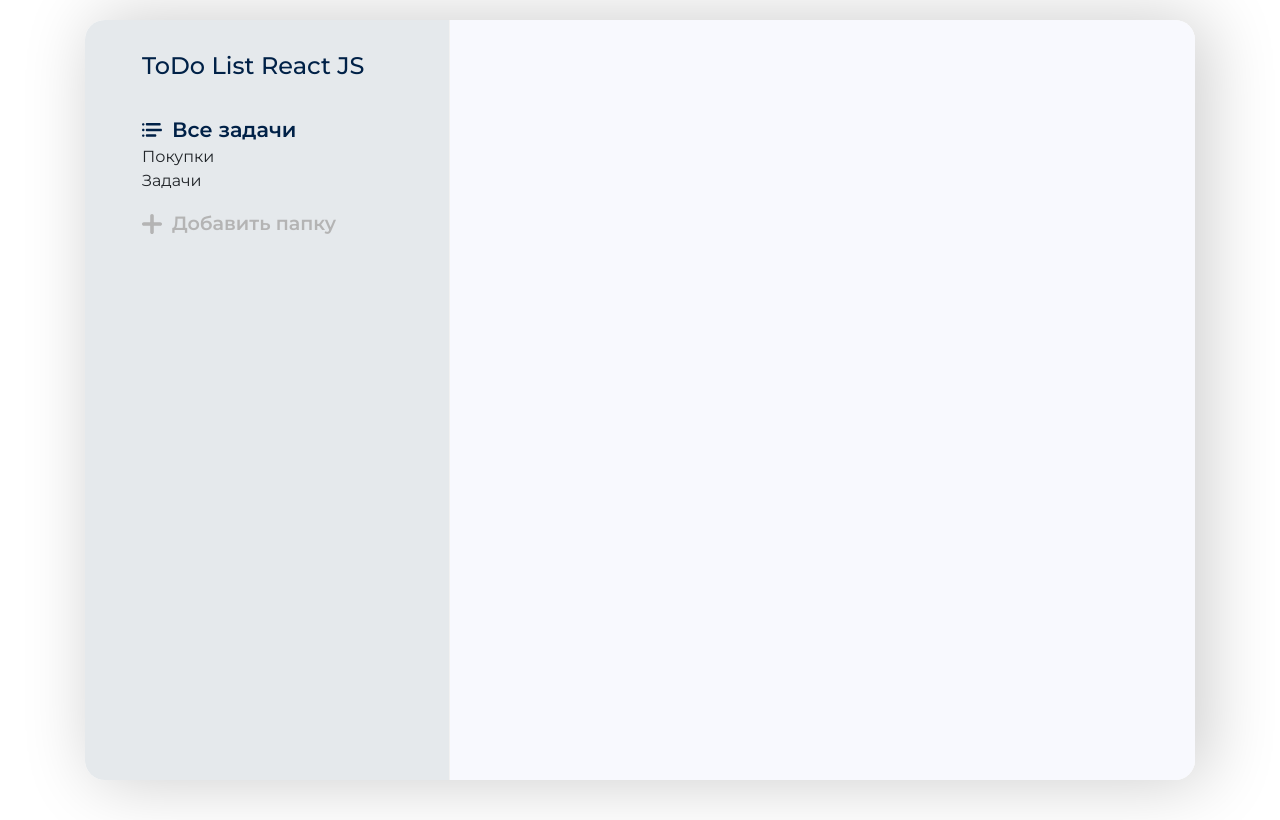
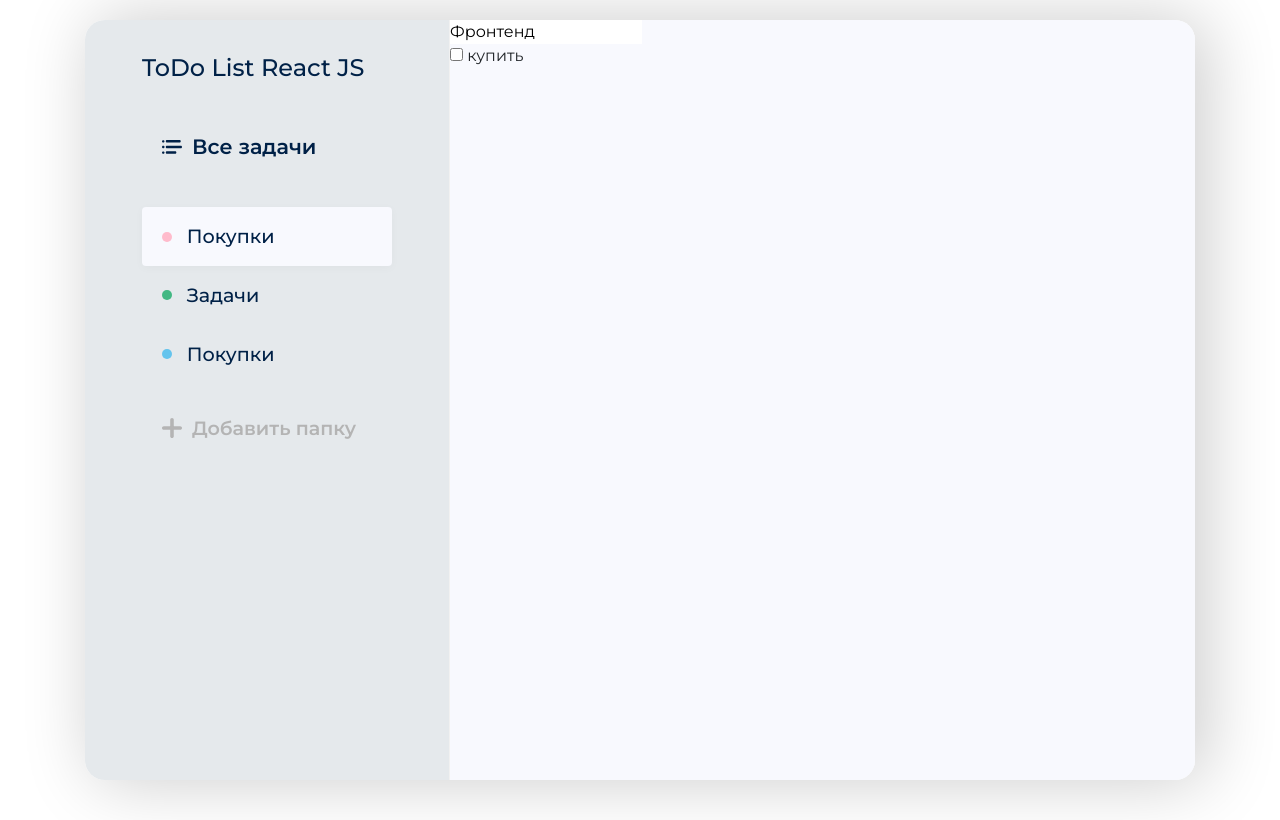
Before and after one commit to shuckin2017/ToDoList_ReactJS, a website: page src/index.html in a window 1280 px wide. Drawn offline with nearby package versions, Linux system fonts and the light colour scheme.

Commit message:
Сверстано меню [JSD-104]

```diff
--- a/src/index.html
+++ b/src/index.html
@@ -14,36 +14,79 @@
 <body>
    <div class="wrapper">
        <div class="container-xl">
-           <div class="wrapper-inner">
+           <div class="main-wrapper">
                 <div class="row d-md-flex">
                     <div class="col-xl-4 col-lg-4 col-md-12 pr-0">
-                        <div class="navbar-app inner">
-                            <div class="navbar-app__header">
-                                <span class="navbar-app__title">ToDo List React JS</span>
+
+                        <aside class="sidebar-app">
+                            <div class="sidebar-app__header inner">
+                                <span class="sidebar-app__title">ToDo List React JS</span>
                             </div>
-                            <div class="navbar-app__main">
-                                <button class="navbar-app__btn">
+                            <div class="sidebar-app__main inner">
+                                <div class="sidebar-app__button">
+                                    <button class="sidebar-app__btn">
                                         <svg class="icon svg">
                                             <use xlink:href="#list-text" />
                                         </svg>
-                                    <span class="navbar-app__all-task">Все задачи</span>
+                                        <span class="sidebar-app__all-task">Все задачи</span>
                                     </button>
                                 </div>
-                            <ul class="navbar-app__list">
-                                <li class="navbar-app__item">Покупки</li>
-                                <li class="navbar-app__item">Задачи</li>
+                                <ul class="sidebar-app__list app-list">
+                                    <li class="sidebar-app__item app-item app-item-red app-item-active">
+                                        <span class="app-item__title">Покупки</span>
+                                        <svg class="icon svg-item">
+                                            <use xlink:href="#add" />
+                                        </svg>
+                                    </li>
+                                    <li class="sidebar-app__item app-item app-item-green">
+                                        <span class="app-item__title">Задачи</span>
+                                        <svg class="icon svg-item">
+                                            <use xlink:href="#add" />
+                                        </svg>
+                                    </li>
+                                    <li class="sidebar-app__item app-item app-item-blue">
+                                        <span class="app-item__title">Покупки</span>
+                                        <svg class="icon svg-item">
+                                            <use xlink:href="#add" />
+                                        </svg>
+                                    </li>
+
                                 </ul>
-                            <div class="navbar-app__add">
+                            </div>
+                            <div class="sidebar-app__footer app-footer">
+                                <button class="app-footer__btn">
                                     <svg class="icon svg">
                                         <use xlink:href="#add" />
                                     </svg>
-                                <span class="navbar-app__add-task">Добавить папку</span>
+                                    <span class="app-footer__add-task">Добавить папку</span>
+                                </button>
+                            </div>
+                        </aside>
+                    </div>
+
+                    <div class="col-xl-8 col-lg-8 col-md-12 pl-0">
+                        <main class="main-app">
+                            <div class="main-app__hidden-task hidden-task" hidden>
+                                <span class="hidden-task__title">Задачи отсутствуют</span>
+                            </div>
+                            <div class="main-app__content">
+                                <div class="main-app__header">
+                                    <div class="main-app__title-block title-group-task">
+                                        <input class="title-group-task__name" value="Фронтенд"/>
+                                    </div>
+                                    <div class="main-app__task-list">
+                                        <ul class="main-app__list">
+                                           <li class="main-app__task-item task-item">
+                                               <input class="task-item__checkbox" type="checkbox" name="" id="task-item">
+                                               <label class="task-item__name" for="task-item"> купить</label>
+                                           </li>
+                                        </ul>
+                                    </div>
+                                    <div class="main-app__add-task">
+
                                     </div>
                                 </div>
                             </div>
-                    <div class="col-xl-8 col-lg-8 col-md-12 pl-0">
-                        <main class="main-app inner">
-
                         </main>
                     </div>
                 </div>
--- a/src/sass/base/_vars.scss
+++ b/src/sass/base/_vars.scss
@@ -8,4 +8,4 @@ $grey-color: #F2F2F2;
 $dark-grey-color: #B4B4B4;
 
 $boxshadow: 10px 0px 70px 2px rgba(0, 0, 0, 0.2);
-$transition: .3s all ease;
+$transition: .2s all ease;
--- a/src/sass/blocks/_main.scss
+++ b/src/sass/blocks/_main.scss
@@ -0,0 +1,85 @@
+.main-app {
+  font-family: $fontfamily;
+
+  // .main-app__hidden-task
+
+  &__hidden-task {
+
+  }
+}
+.hidden-task {
+  width: 100%;
+  height: 100%;
+  display: flex;
+  align-items: center;
+  justify-content: center;
+  &__title {
+    font-size: 2.2rem;
+    font-weight: 600;
+
+    color: $dark-grey-color;
+  }
+
+  // .main-app__content
+
+  &__content {
+    width: 100%;
+    height: 100%;
+  }
+
+  // .main-app__header
+
+  &__header {
+
+  }
+
+  // .main-app__title-block
+
+  &__title-block {
+    display: flex;
+    align-items: center;
+    justify-content: center;
+  }
+
+  // .main-app__task-list
+
+  &__task-list {
+  }
+
+  // .main-app__list
+
+  &__list {
+  }
+
+  // .main-app__task-item
+
+  &__task-item {
+  }
+
+  // .main-app__add-task
+
+  &__add-task {
+  }
+}
+
+.title-group-task {
+
+  // .title-group-task__name
+
+  &__name {
+    display: block;
+  }
+}
+.task-item {
+
+  // .task-item__checkbox
+
+  &__checkbox {
+  }
+
+  // .task-item__name
+
+  &__name {
+
+  }
+}
--- a/src/sass/blocks/_navbar.scss
+++ /dev/null
@@ -1,69 +0,0 @@
-.navbar-app {
-
-  // .navbar-app__header
-
-  &__header {
-    margin-bottom: 30px;
-  }
-
-  // .navbar-app__main
-
-  &__title {
-    font-size: 1.5rem;
-    font-weight: 500;
-    color: $primary-color;
-  }
-
-
-  &__main {
-
-
-  }
-
-  &__btn {
-    display: flex;
-    align-items: center;
-
-    color: $primary-color;
-    &:hover{
-      padding: 10px 20px;
-      background: #FFFFFF;
-      box-shadow: 0px 2px 10px rgba(0, 0, 0, 0.03);
-      border-radius: 4px;
-    }
-  }
-  // .navbar-app__all-task
-
-  &__all-task {
-    padding: 0 0 0 10px;
-    font-size: 1.3rem;
-    font-weight: 600;
-
-  }
-
-  // .navbar-app__list
-
-  &__list {
-  }
-
-  // .navbar-app__item
-
-  &__item {
-  }
-
-  // .navbar-app__add
-
-  &__add {
-    display: flex;
-    align-items: center;
-
-    color: $dark-grey-color;
-  }
-
-  &__add-task{
-    padding: 0 0 0 10px;
-
-    font-size: 1.2rem;
-    font-weight: 600;
-  }
-}
--- /dev/null
+++ b/src/sass/blocks/_sidebar.scss
@@ -0,0 +1,188 @@
+.sidebar-app {
+  height: 100%;
+  // .sidebar-app__header
+
+  &__header {
+    padding-top: 30px;
+    margin-bottom: 30px;
+  }
+
+  // .sidebar-app__main
+
+  &__title {
+    color: $primary-color;
+    font-size: 1.5rem;
+    font-weight: 500;
+  }
+
+
+  &__main {
+    display: flex;
+    flex-direction: column;
+    justify-content: space-between;
+    align-items: flex-start;
+
+  }
+
+  &__button {
+    width: 100%;
+    margin-bottom: 30px;
+  }
+
+  &__btn {
+    width: 100%;
+
+    display: flex;
+    align-items: center;
+    padding: 15px 20px;
+    color: $primary-color;
+    transition: $transition;
+    &:hover{
+      background-color: $white-color;
+      box-shadow: 0px 2px 10px rgba(0, 0, 0, 0.03);
+      border-radius: 4px;
+    }
+    &:focus{
+      outline: none;
+    }
+    &:active {
+      box-shadow: 0px 20px 43px rgba(0, 0, 0, 0.0);
+    }
+  }
+  // .sidebar-app__all-task
+
+  &__all-task {
+    padding: 0 0 0 10px;
+    font-size: 1.3rem;
+    font-weight: 600;
+
+  }
+
+  // .sidebar-app__list
+
+  & .app-item {
+    &-blue{
+      &::before{
+        background-color: #64C4ED;
+      }
+    }
+    &-red{
+      &::before{
+        background-color: #FFBBCC;
+      }
+    }
+    &-green{
+      &::before{
+        background-color: #42B883;
+      }
+    }
+    &-active {
+      background-color: $white-color;
+      box-shadow: 0px 2px 10px rgba(0, 0, 0, 0.03);
+      border-radius: 4px;
+      & .svg-item {
+        display: block;
+      }
+    }
+    &::before{
+      content: '';
+      width: 10px;
+      height: 10px;
+      border-radius: 50%;
+      margin-right: 15px;
+    }
+    &::after{
+      width: 10px;
+      height: 10px;
+    }
+    & .svg-item {
+      display: none;
+      width: 8%;
+      transform: rotate(45deg);
+      width: 20px;
+      height: 20px;
+      color: $dark-grey-color;
+      transition: $transition;
+      cursor: pointer;
+      &:active {
+        opacity: .75;
+      }
+    }
+    // .app-item__title
+
+    &__title {
+      width: 91%;
+      font-size: 1.2rem;
+      font-weight: 500;
+    }
+  }
+
+  &__list {
+    height: 85%;
+    width: 100%;
+    margin-bottom: 30px;
+  }
+
+  // .sidebar-app__item
+
+  &__item {
+    width: 100%;
+
+    display: flex;
+    flex-direction: row;
+    justify-content: space-between;
+    align-items: center;
+    padding: 15px 20px;
+    color: $primary-color;
+    transition: $transition;
+    &:hover{
+      background-color: $white-color;
+      box-shadow: 0px 2px 10px rgba(0, 0, 0, 0.03);
+      border-radius: 4px;
+      & .svg-item {
+        display: block;
+      }
+    }
+    &:focus{
+      border-radius: 4px;
+      outline: none;
+    }
+    &:active {
+      box-shadow: 0px 20px 43px rgba(0, 0, 0, 0.0);
+    }
+  }
+
+  // .sidebar-app__add
+
+}
+
+
+.app-footer {
+  width: 100%;
+  // .app-footer__btn
+
+  &__btn {
+    padding-left: 77px;
+    width: 100%;
+    display: flex;
+    align-items: center;
+
+    color: $dark-grey-color;
+    &:hover {
+      opacity: .75;
+    }
+    &:focus {
+      outline: none;
+    }
+    &:active {
+      color: darken($dark-grey-color, 5%);
+    }
+  }
+
+  &__add-task {
+    padding: 0 0 0 10px;
+
+    font-size: 1.2rem;
+    font-weight: 600;
+  }
+}
--- a/src/sass/blocks/_wrapper.scss
+++ b/src/sass/blocks/_wrapper.scss
@@ -1,4 +1,4 @@
-.wrapper-inner  {
+.main-wrapper {
   width: 100%;
   height: 95vh;
   margin-top: 20px;
@@ -7,7 +7,7 @@
   overflow: hidden;
 }
 
-.navbar-app {
+.sidebar-app {
   padding: 0;
   height: 100vh;
   width: 100%;
@@ -24,5 +24,5 @@
 }
 
 .inner {
-  padding: 28px 57px;
+  padding: 0 57px;
 }
--- a/src/sass/style.scss
+++ b/src/sass/style.scss
@@ -5,6 +5,6 @@
 @import 'base/setting';
 
 @import 'blocks/wrapper';
-@import 'blocks/navbar';
+@import 'blocks/sidebar';
 @import 'blocks/main';
 @import 'blocks/section';
```
Also changed, not shown: src/css/style.css, 1 other file. Lines whose indentation alone changed are shown as unchanged.
